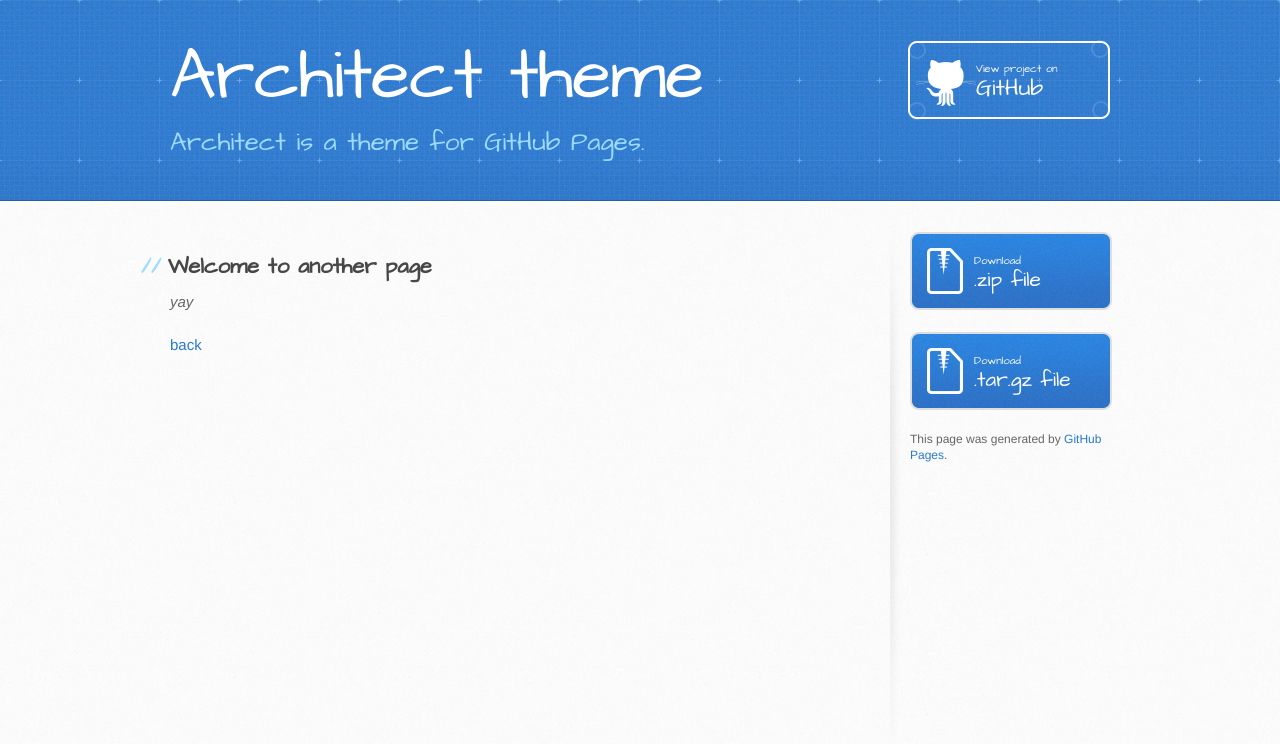
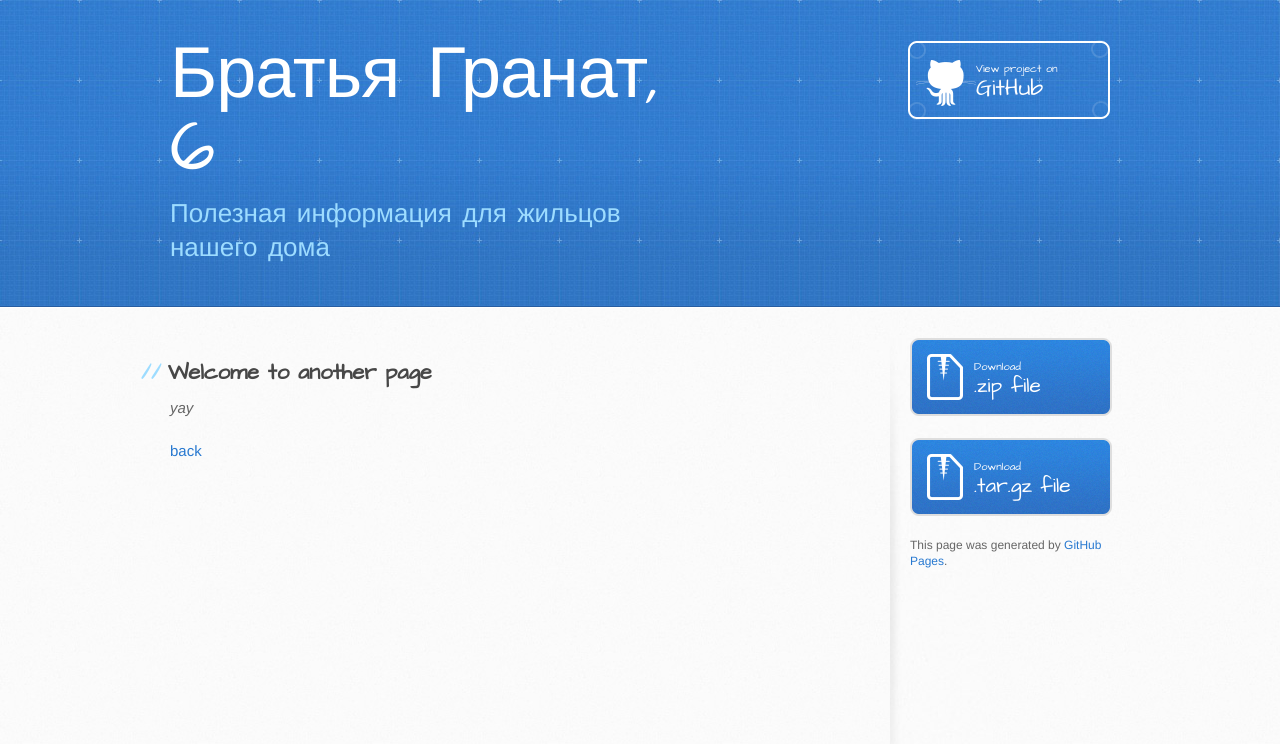
Before and after one commit to p9g45prc8g-png/sosedi, a Jekyll site: the page built from another-page.md, in a window 1280 px wide. Shown: the top 744 px of the page. Built offline with Jekyll 4.4.1, drawn with Linux system fonts in a browser that asks for light colours; our own code applies the rules of GitHub Pages for plain Markdown files.

Commit message:
Change theme

```diff
--- a/_config.yml
+++ b/_config.yml
@@ -1,5 +1,5 @@
-title: Architect theme
-description: Architect is a theme for GitHub Pages.
+title: Братья Гранат, 6
+description: Полезная информация для жильцов нашего дома
 show_downloads: true
 google_analytics:
 theme: jekyll-theme-architect
```
